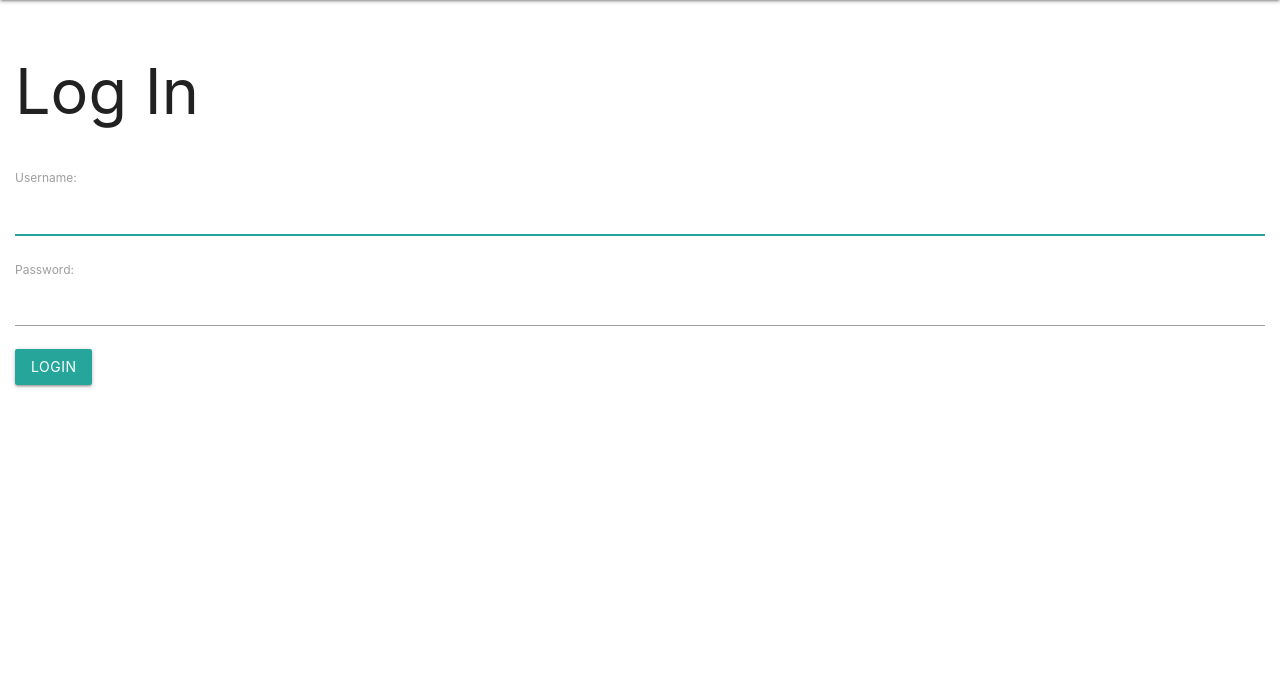
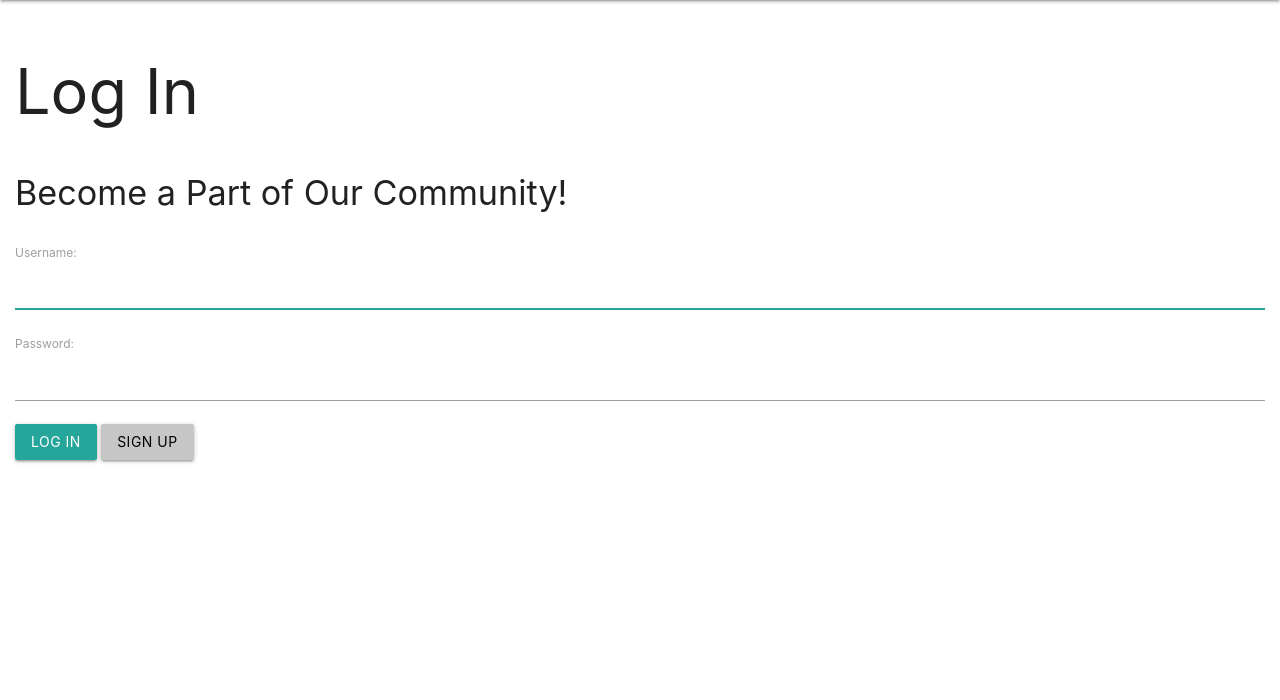
Before and after one commit to emerick23/Hackathon, a Django app: page /accounts/login/ in a window 1280 px wide. Shown: the part 64-764 px from the top of the page. Run offline with Django 3.2, Linux system fonts and the light colour scheme.

Commit message:
add sign up to login page

```diff
--- a/main_app/templates/registration/login.html
+++ b/main_app/templates/registration/login.html
@@ -2,12 +2,14 @@
 {% block content %}
 
 <h1>Log In</h1>
+<h4>Become a Part of Our Community!</h4>
 
 <form method="post" action="{% url 'login' %}">
     {% csrf_token %}
     {{ form.as_p }}
-    <input type="submit" class="btn" value="login">
+    <input type="submit" class="btn" value="log in">
     <input type="hidden" name="next" value="{{ next }}">
+    <button type="submit" class="btn" style="background-color: #C6C6C6"><a href="{% url 'signup' %}" style="color: black">Sign Up</a></button>
   </form>
 
 {% endblock %}
```
